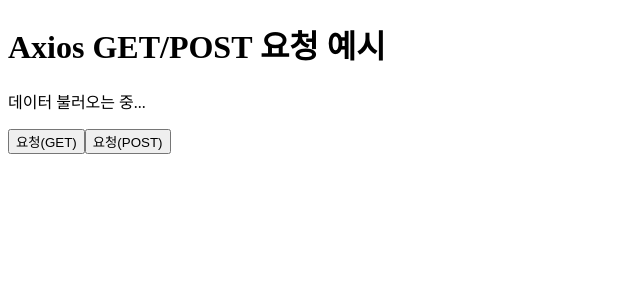
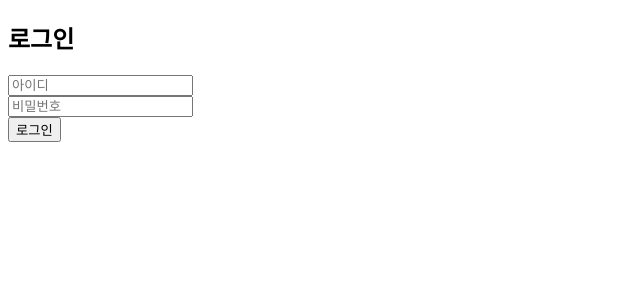
Before and after one commit to yihimin/js_reactclass, a React (Create React App) app in the folder state/: page / in a window 1280 px wide. Shown: the top 300 px of the page, without its empty margins (0-640 px from the left). Built offline with nearby package versions, Linux system fonts and the light colour scheme; the HTML template or start-up script is replaced by a standard one.

Commit message:
login서버 구현

```diff
--- a/state/src/components/LoginForm.jsx
+++ b/state/src/components/LoginForm.jsx
@@ -6,7 +6,17 @@
   const [result, setResult] = useState(null);
 
   const handleLogin = () => {
-    axios.post('http://localhost:3001/login');
+    axios
+      .post('http://localhost:3001/login', {
+        id: id,
+        password: password,
+      })
+      .then((response) => {
+        setResult(response.data.message);
+      })
+      .catch((error) => {
+        setResult(error.response.data.message);
+      });
   };
 
   return (
--- a/state/src/index.js
+++ b/state/src/index.js
@@ -1,10 +1,10 @@
 import React from 'react';
 import ReactDOM from 'react-dom/client';
-import AxiosExample from './components/AxiosExample';
+import LoginForm from './components/LoginForm';
 
 const root = ReactDOM.createRoot(document.getElementById('root'));
 root.render(
   <React.StrictMode>
-    <AxiosExample />
+    <LoginForm />
   </React.StrictMode>,
 );
```
